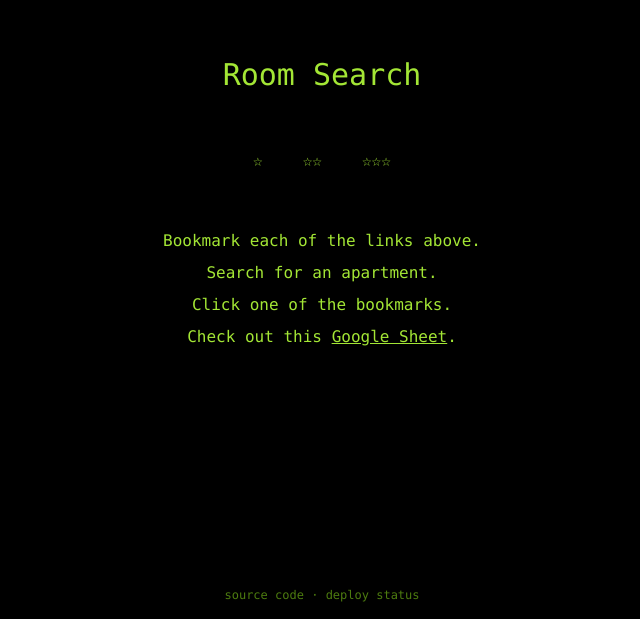
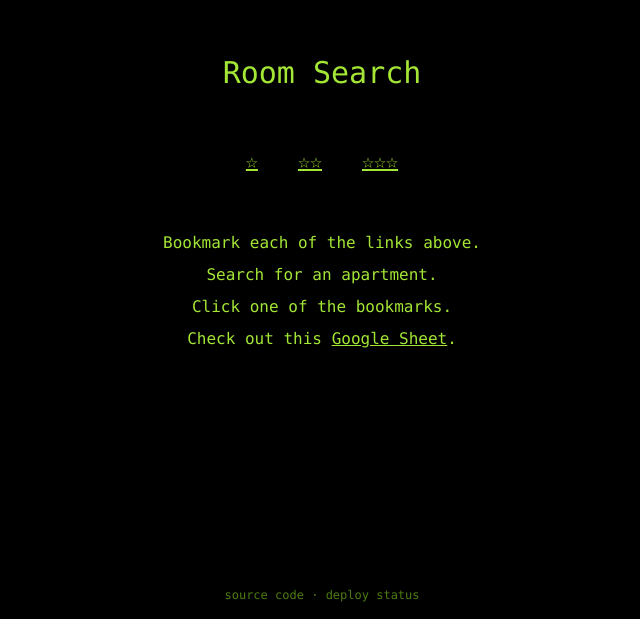
Before and after one commit to BrunoRoemers/room-search, a Next.js app: page / in a window 1280 px wide. Shown: the part 181-800 px from the top of the page, without its empty margins (318-958 px from the left). Built offline with nearby package versions, Linux system fonts and the light colour scheme; no server answers.

Commit message:
BUGFIX: style bookmarklet links

```diff
--- a/src/app/components/bookmarklet.tsx
+++ b/src/app/components/bookmarklet.tsx
@@ -5,7 +5,7 @@ interface Props {
 
 const Bookmarklet = ({ label, code }: Props) => {
   const html = `<a
-      className="underline hover:decoration-wavy text-xl"
+      class="underline hover:decoration-wavy text-xl"
       href="${encodeURI(code)}"
     >${label}</a>`;
 
```
